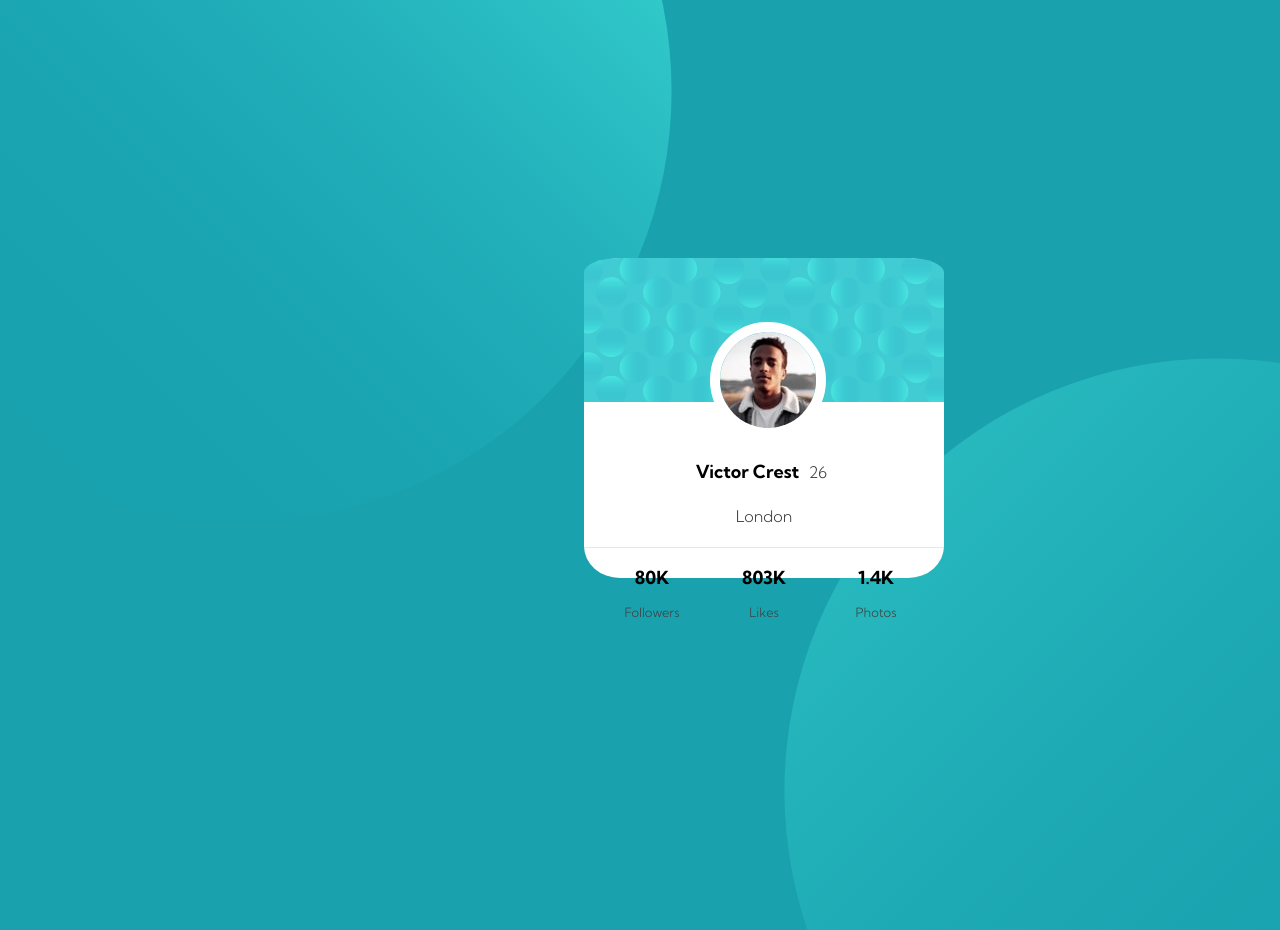
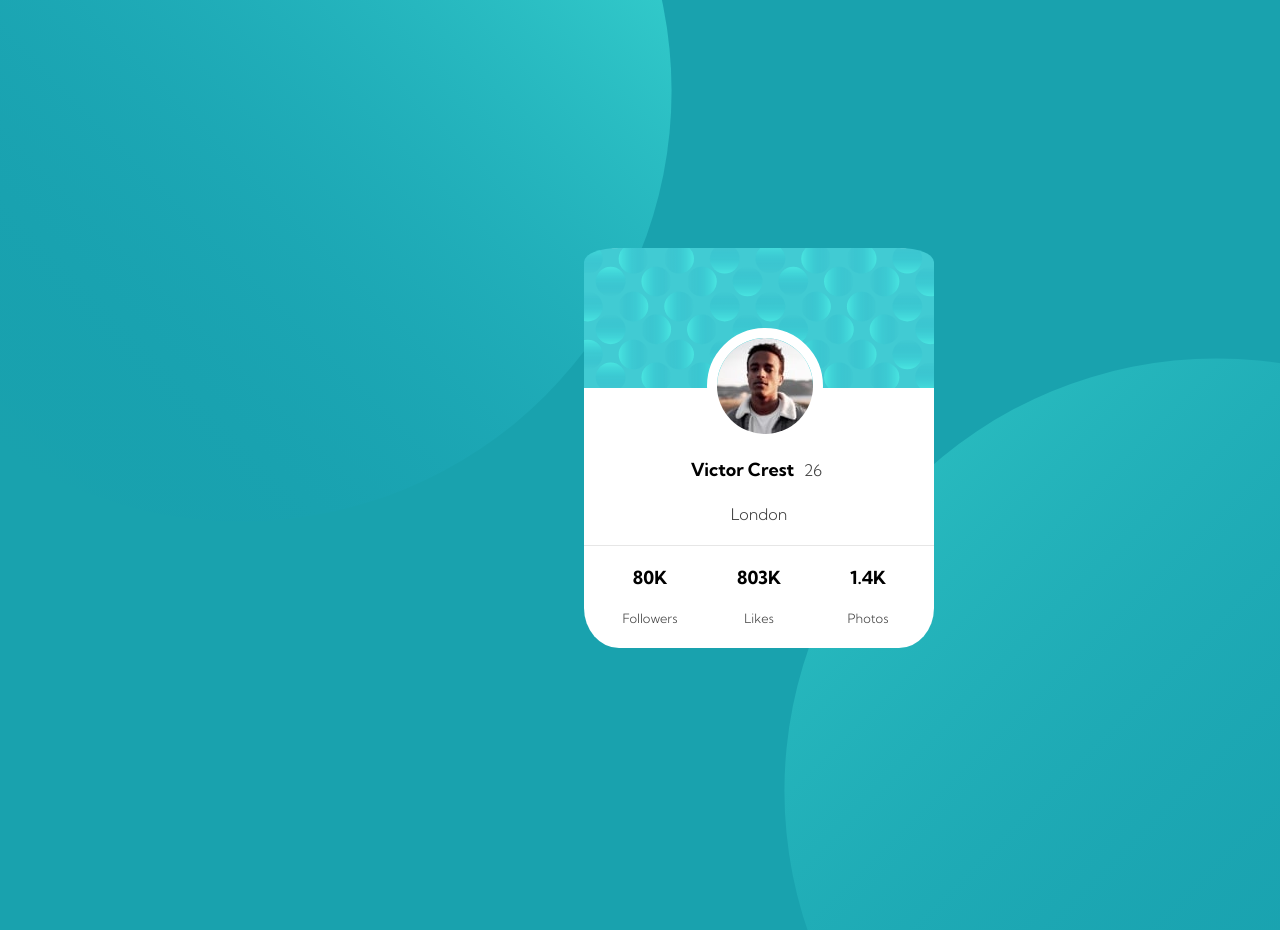
Before and after one commit to MartinaPG/Profile-card, a plain HTML site: page index.html in a window 1280 px wide. Shown: the top 930 px of the page. Drawn offline with Linux system fonts and the light colour scheme.

Commit message:
Add files via upload

```diff
--- a/css/styles.css
+++ b/css/styles.css
@@ -12,13 +12,14 @@ left: 0;
 top:0;
 }
 .middle{
-  border-radius: 10%;
+padding-bottom: 0;
+border-radius: 10%;
 position: absolute;
 left:40%;
-top:250px;
+top:30vh;
 background-color: white;
-height:40vh;
-width:25%;
+height:400px;
+width:350px;
 z-index: 1;
 }
 .middle-img{
@@ -86,12 +87,13 @@ text-align: center;
 
 }
 .follow{
+  padding: 0;
   width: 100%;
-  margin: auto;
+  margin: 20px auto auto auto;
   text-align: center;
 }
 .follow1{
-  margin: 10px auto 5px auto;
+  margin: auto;
   font-size: 1.125rem;
   font-weight: 700;
   font-family: 'Kumbh Sans', sans-serif;
@@ -101,8 +103,9 @@ text-align: center;
 .follow2{
   font-size: 0.8rem;
   color: #404040;
-  margin: 10px auto 5px auto;
+  margin:auto;
   font-family: 'Kumbh Sans', sans-serif;
   width: 30%;
   display: inline-block;
+
 }
```
Also changed, not shown: index.html (+3 -0 lines).
